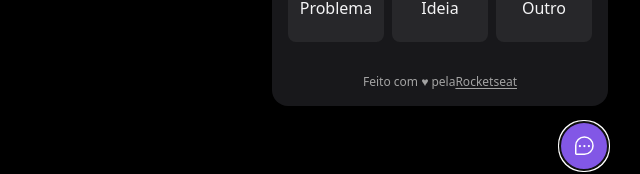
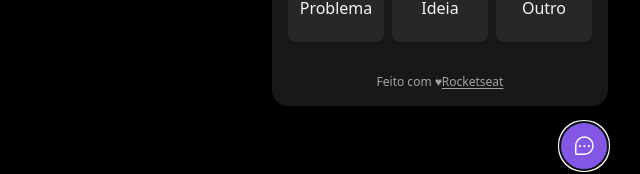
Before and after one commit to andrezottis/Feedback-Widget, a React (Vite) app in the folder web/: page / in a window 1280 px wide. Both pictures are taken after a click on the button "Feedback". Shown: the part 598-772 px from the top of the page, without its empty margins (640-1280 px from the left). Built offline with nearby package versions, Linux system fonts and the light colour scheme; no server answers.

Commit message:
Fixed space

```diff
--- a/web/src/components/WidgetForm/index.tsx
+++ b/web/src/components/WidgetForm/index.tsx
@@ -64,7 +64,7 @@ export function WidgetForm() {
       )}
 
       <footer className="text-xs text-neutral-400">
-        Feito com ♥ pela
+        Feito com ♥
         <a
           className="underline underline-offset-2"
           href="https://www.rocketseat.com.br"
```
